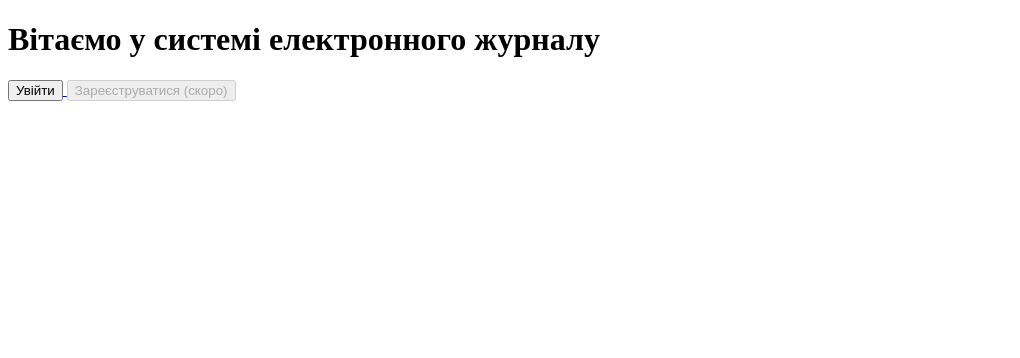
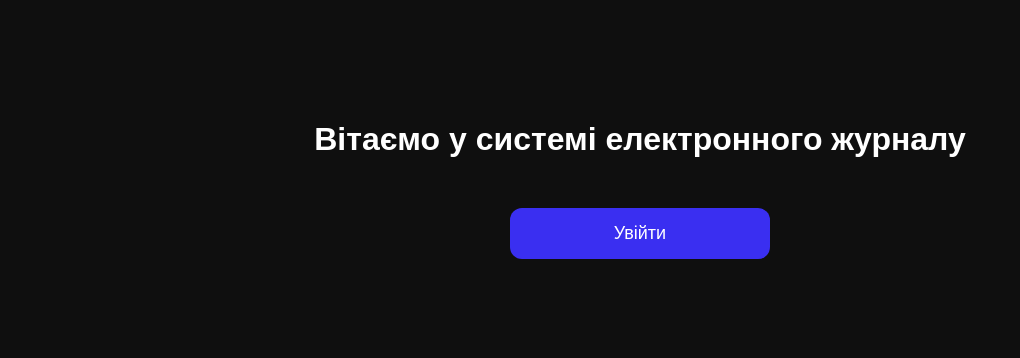
Before and after one commit to KhrystynaKonepud/ProjectPBD, a Django app: page / in a window 1280 px wide. Shown: the top 358 px of the page, without its empty margins (0-1020 px from the left). Run offline with Django 5.2, Linux system fonts and the light colour scheme.

Commit message:
нові стилі для входу

```diff
--- a/Journal/templates/index.html
+++ b/Journal/templates/index.html
@@ -1,16 +1,67 @@
+{% load static %}
 <!DOCTYPE html>
 <html lang="uk">
 <head>
     <meta charset="UTF-8">
     <title>Головна сторінка</title>
+    <style>
+        body {
+            margin: 0;
+            padding: 0;
+            background-color: #0f0f0f;
+            font-family: Arial, sans-serif;
+            color: #fff;
+        }
+
+        .main {
+            text-align: center;
+            padding: 100px 20px;
+        }
+
+        h1 {
+            font-size: 32px;
+            margin-bottom: 50px;
+        }
+
+        .buttons {
+            display: flex;
+            flex-direction: column;
+            gap: 20px;
+            align-items: center;
+        }
+
+        .buttons a button {
+            padding: 15px 40px;
+            background-color: #3a2ff1;
+            color: white;
+            border: none;
+            border-radius: 12px;
+            font-size: 18px;
+            cursor: pointer;
+            transition: background-color 0.3s ease;
+            width: 260px;
+        }
+
+        .buttons a button:hover:enabled {
+            background-color: #2a1fd9;
+        }
+
+        .buttons a button:disabled {
+            background-color: #555;
+            cursor: not-allowed;
+        }
+    </style>
 </head>
 <body>
-    <h1>Вітаємо у системі електронного журналу</h1>
-    <a href="{% url 'login' %}">
-        <button>Увійти</button>
-    </a>
-    <a href="#">
-        <button disabled>Зареєструватися (скоро)</button>
-    </a>
+
+ <div class="main">
+        <h1>Вітаємо у системі електронного журналу</h1>
+        <div class="buttons">
+            <a href="{% url 'login' %}">
+                <button>Увійти</button>
+
+        </div>
+    </div>
+
 </body>
 </html>
```
Also changed, not shown: Journal/templates/login.html (+89 -2 lines).
